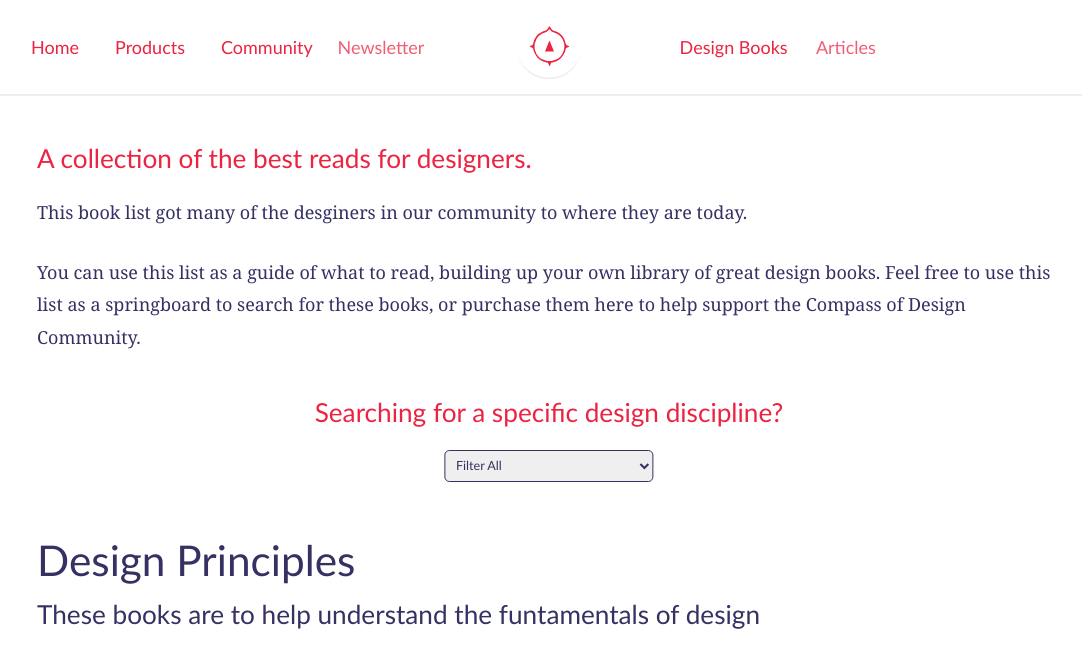
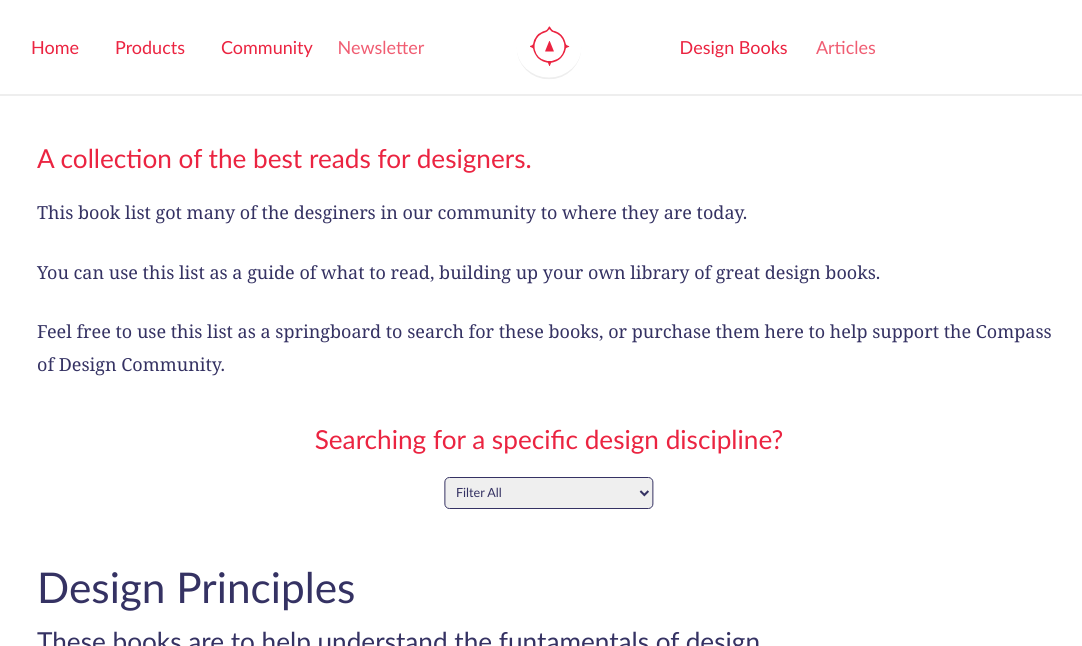
Before and after one commit to compassofdesign/site, a Jekyll site: the page built from books/index.html, in a window 1280 px wide and 900 px high, scrolled down 348 px, cut to the strip 0-646 px from the top of the window. Shown: the whole strip, without its empty margins (91-1173 px from the left). Built offline with Jekyll 4.4.1, drawn with Linux system fonts in a browser that asks for light colours; nearby versions of some CDN libraries.

Commit message:
actually changing it back a little bit and changing copy

```diff
--- a/books/index.html
+++ b/books/index.html
@@ -17,7 +17,7 @@
     <div class="module point">
       <h1 id="products">Book Shelf</h1>
       <h3>A collection of the best reads for designers.</h3>
-      <p>This book list got many of the desginers in our community to where they are today.</p><p> You can use this list as a guide of what to read, building up your own library of great design books. Feel free to use this list as a springboard to search for these books, or purchase them here to help support the Compass of Design Community.</p>
+      <p>This book list got many of the desginers in our community to where they are today.</p><p> You can use this list as a guide of what to read, building up your own library of great design books.</p><p> Feel free to use this list as a springboard to search for these books, or purchase them here to help support the Compass of Design Community.</p>
     </div>
     <div class="module intro">
       <h3>Searching for a specific design discipline?</h3>
```
